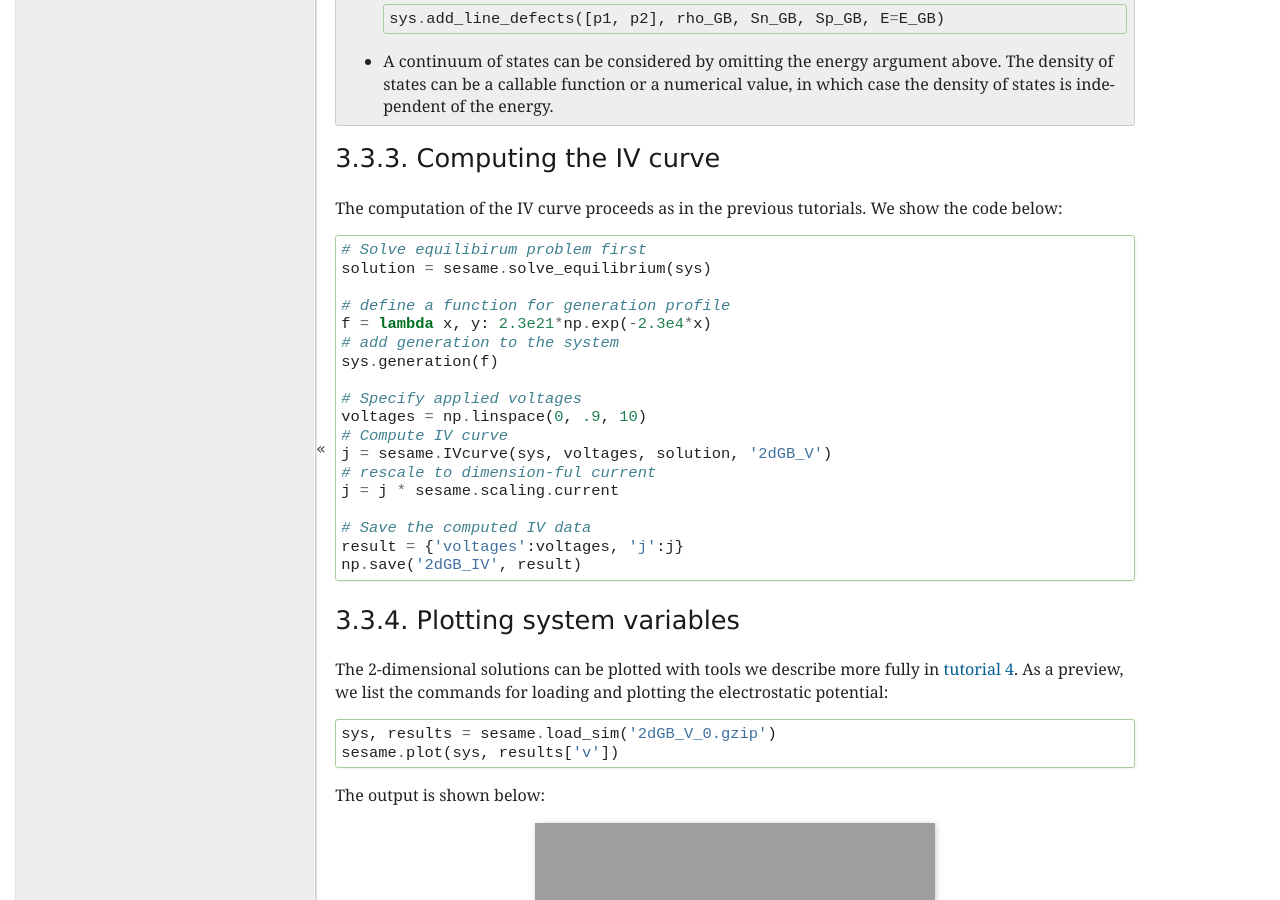
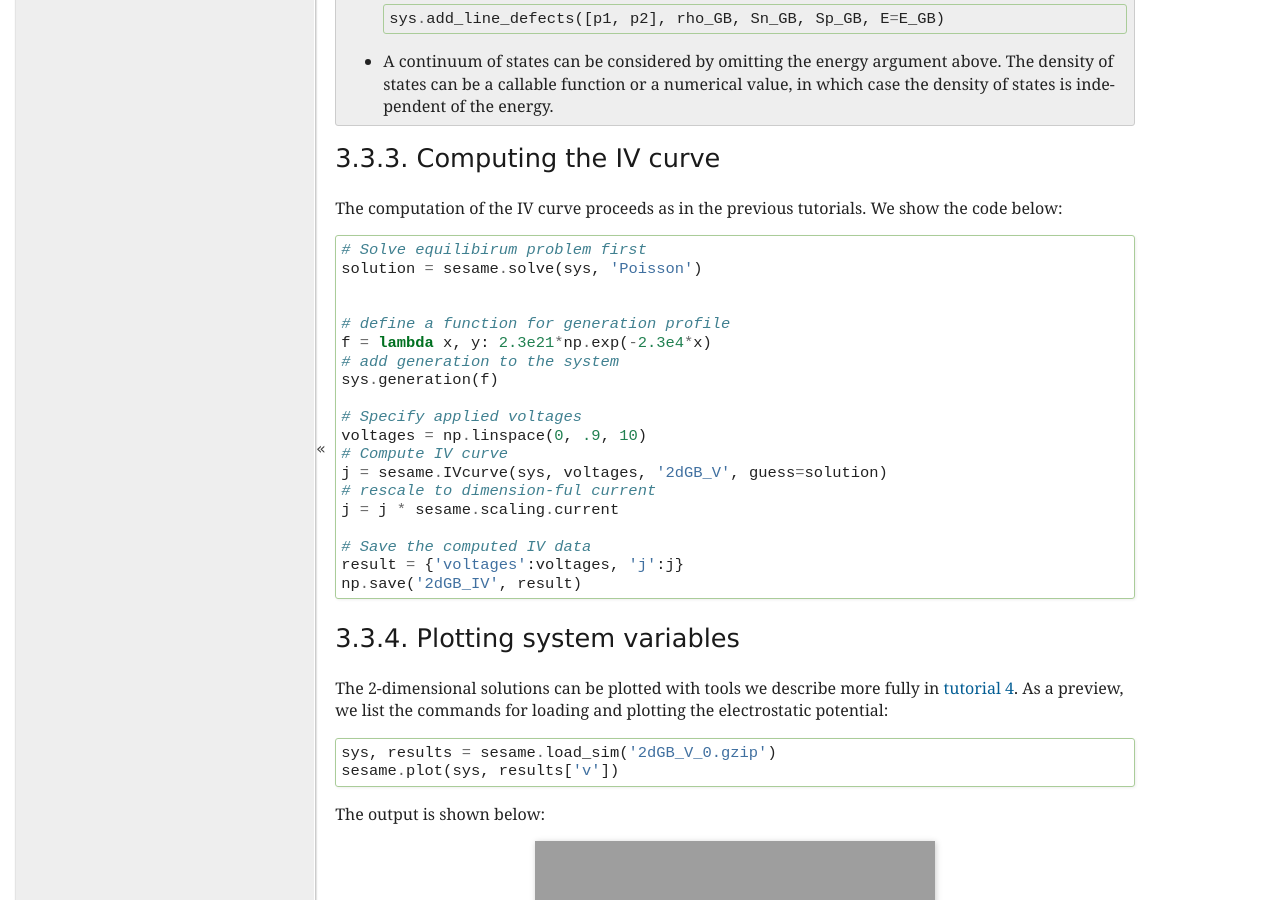
Before and after one commit to usnistgov/sesame, a Sphinx documentation site: the page built from doc/tutorial/2d_system.rst, in a window 1280 px wide and 900 px high, scrolled down 2763 px. Built offline with Sphinx 7.4.7, drawn with Linux system fonts in a browser that asks for light colours; formulas are drawn with MathJax 3.

Commit message:
Update 2d_system.rst
updated tutorial code to reflect code changes: removed call to "solve_equilibrium", updated call to "IVcurve"

```diff
--- a/doc/tutorial/2d_system.rst
+++ b/doc/tutorial/2d_system.rst
@@ -127,7 +127,8 @@ Computing the IV curve
 The computation of the IV curve proceeds as in the previous tutorials.  We show the code below::
 
   # Solve equilibirum problem first
-  solution = sesame.solve_equilibrium(sys)
+  solution = sesame.solve(sys, 'Poisson')
+
 
   # define a function for generation profile
   f = lambda x, y: 2.3e21*np.exp(-2.3e4*x)
@@ -137,7 +138,7 @@ The computation of the IV curve proceeds as in the previous tutorials.  We show
   # Specify applied voltages
   voltages = np.linspace(0, .9, 10)
   # Compute IV curve
-  j = sesame.IVcurve(sys, voltages, solution, '2dGB_V')
+  j = sesame.IVcurve(sys, voltages, '2dGB_V', guess=solution)
   # rescale to dimension-ful current
   j = j * sesame.scaling.current
 
```
